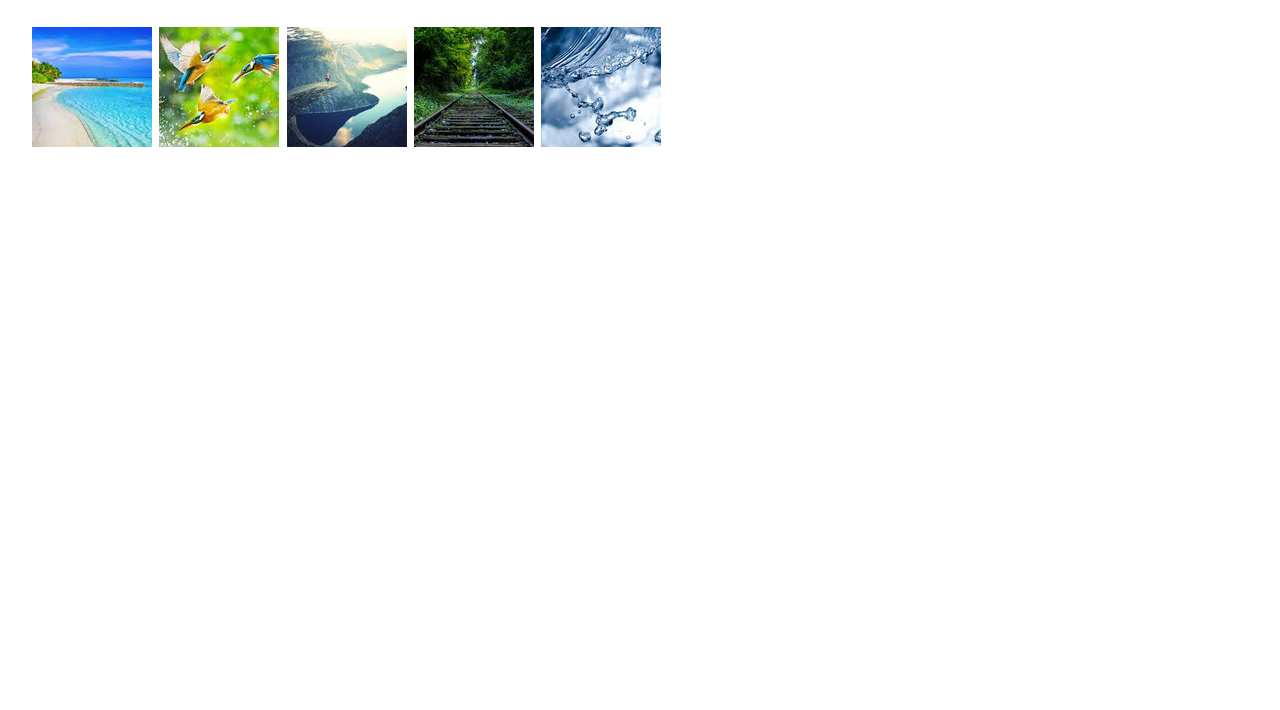
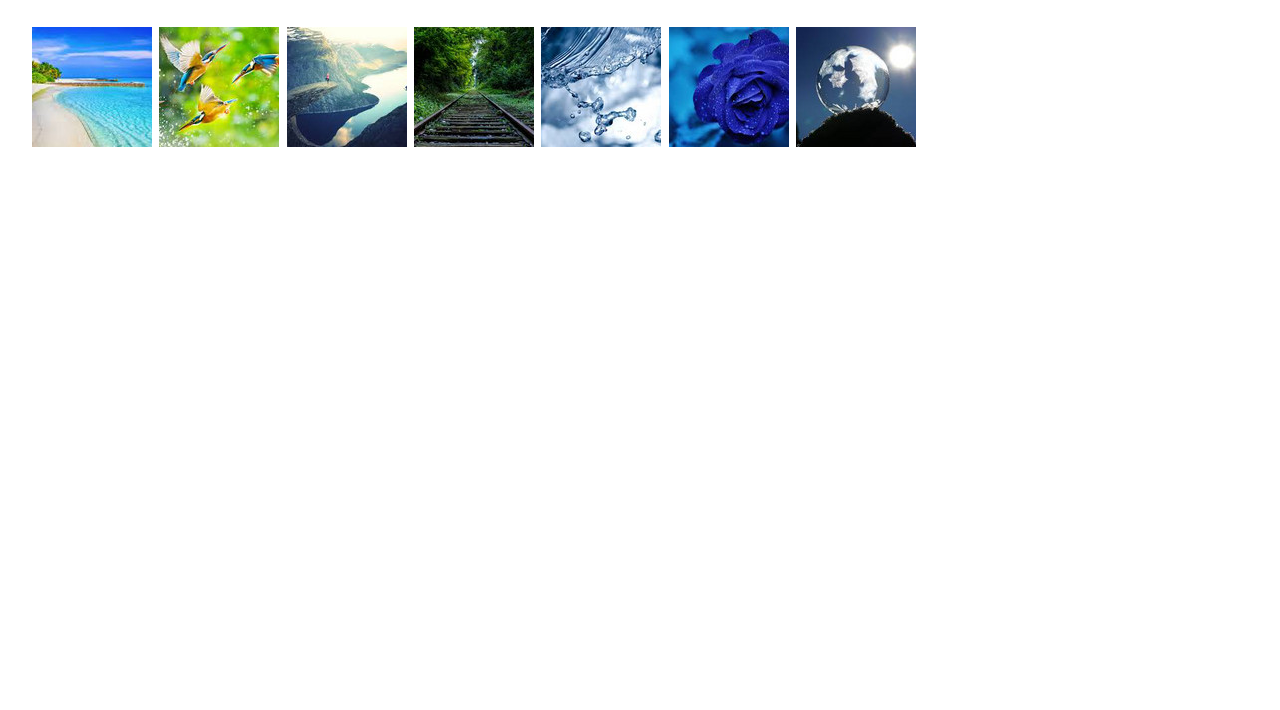
Before and after one commit to ruchikajoshi/caddy, a plain HTML site: page index.html in a window 1280 px wide. Shown: the part 90-800 px from the top of the page. Drawn offline with Linux system fonts and the light colour scheme.

Commit message:
pictures added

```diff
--- a/index.html
+++ b/index.html
@@ -80,6 +80,26 @@
                    height="120"
                    alt="download copy.jpeg" />
             </a>
+          </li>
+          <li data-src="media/large/image5.jpeg"
+              data-sub-html=""
+              data-download-url="media/large/image5.jpeg">
+            <a href="media/large/image5.jpeg">
+              <img src="media/thumbs/image5.jpeg"
+                   width="120"
+                   height="120"
+                   alt="image5.jpeg" />
+            </a>
+          </li>
+          <li data-src="media/large/image6.jpeg"
+              data-sub-html=""
+              data-download-url="media/large/image6.jpeg">
+            <a href="media/large/image6.jpeg">
+              <img src="media/thumbs/image6.jpeg"
+                   width="120"
+                   height="120"
+                   alt="image6.jpeg" />
+            </a>
           </li></ul>
 
     <!--
```
Also changed, not shown: media/large/image5.jpeg (added), media/large/image6.jpeg (added), media/thumbs/image5.jpeg (added), media/thumbs/image6.jpeg (added), 1 other file.
